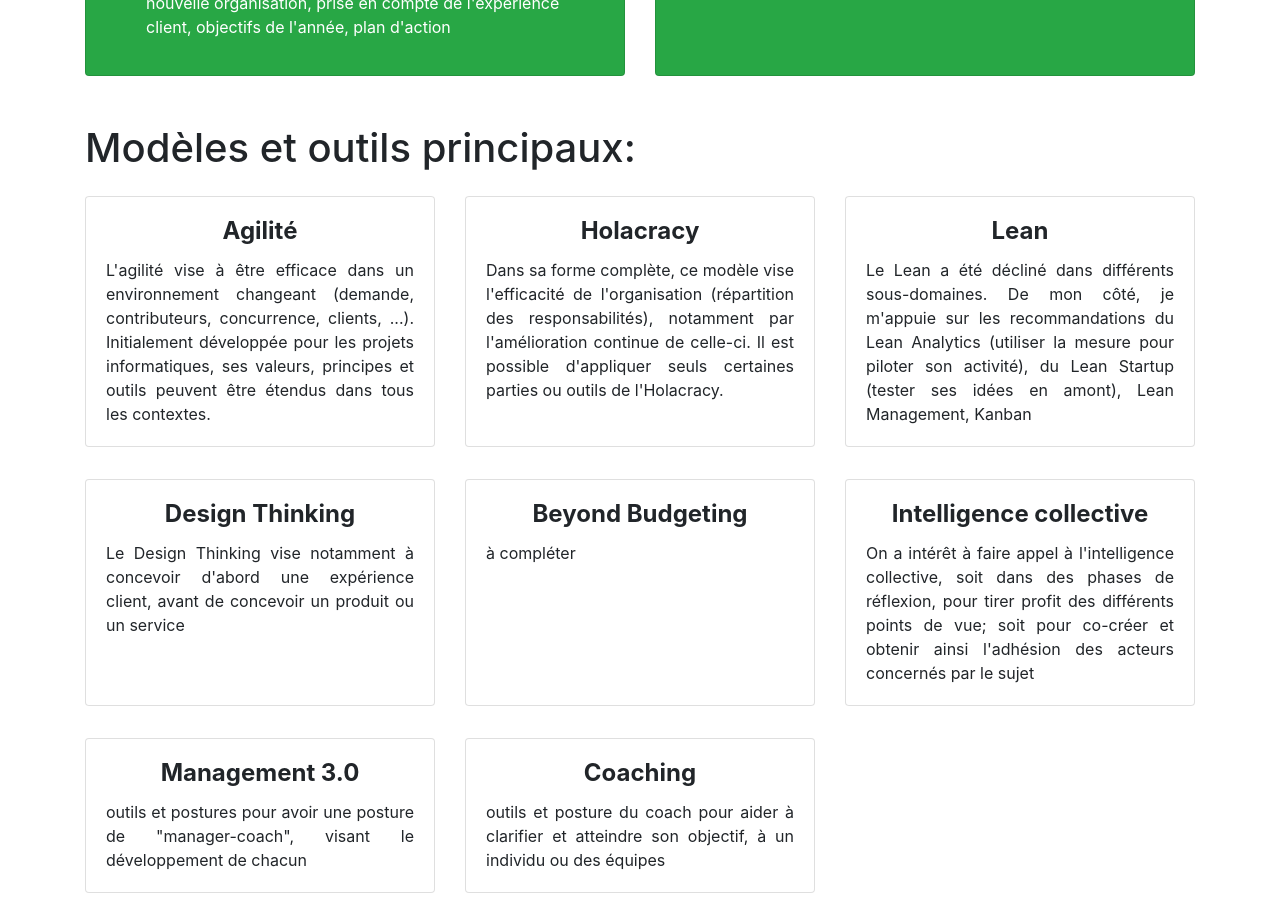
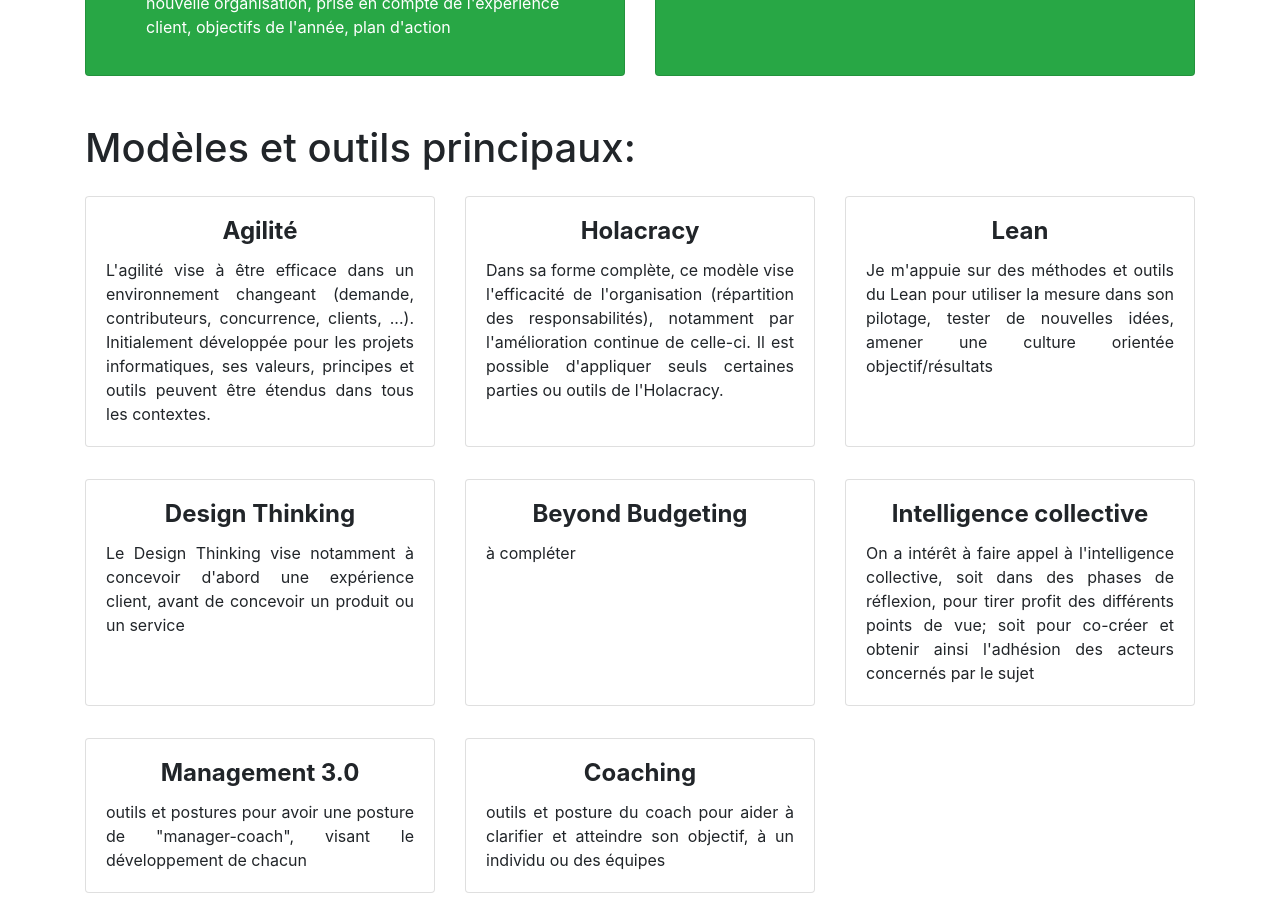
Before and after one commit to OrgaEvolutions/orgaevolutions.github.io, a Jekyll site: the page built from index.html, in a window 1280 px wide and 900 px high, scrolled down 1836 px. Built offline with Jekyll 4.4.1, drawn with Linux system fonts in a browser that asks for light colours.

Commit message:
Update modeles.yml

```diff
--- a/_data/modeles.yml
+++ b/_data/modeles.yml
@@ -5,7 +5,7 @@
   descr: Dans sa forme complète, ce modèle vise l'efficacité de l'organisation (répartition des responsabilités), notamment par l'amélioration continue de celle-ci. Il est possible d'appliquer seuls certaines parties ou outils de l'Holacracy.
 
 - nom: Lean
-  descr: Le Lean a été décliné dans différents sous-domaines. De mon côté, je m'appuie sur les recommandations du Lean Analytics (utiliser la mesure pour piloter son activité), du Lean Startup (tester ses idées en amont), Lean Management, Kanban
+  descr: Je m'appuie sur des méthodes et outils du Lean pour utiliser la mesure dans son pilotage, tester de nouvelles idées, amener une culture orientée objectif/résultats
 
 - nom: Design Thinking
   descr: Le Design Thinking vise notamment à concevoir d'abord une expérience client, avant de concevoir un produit ou un service
```
